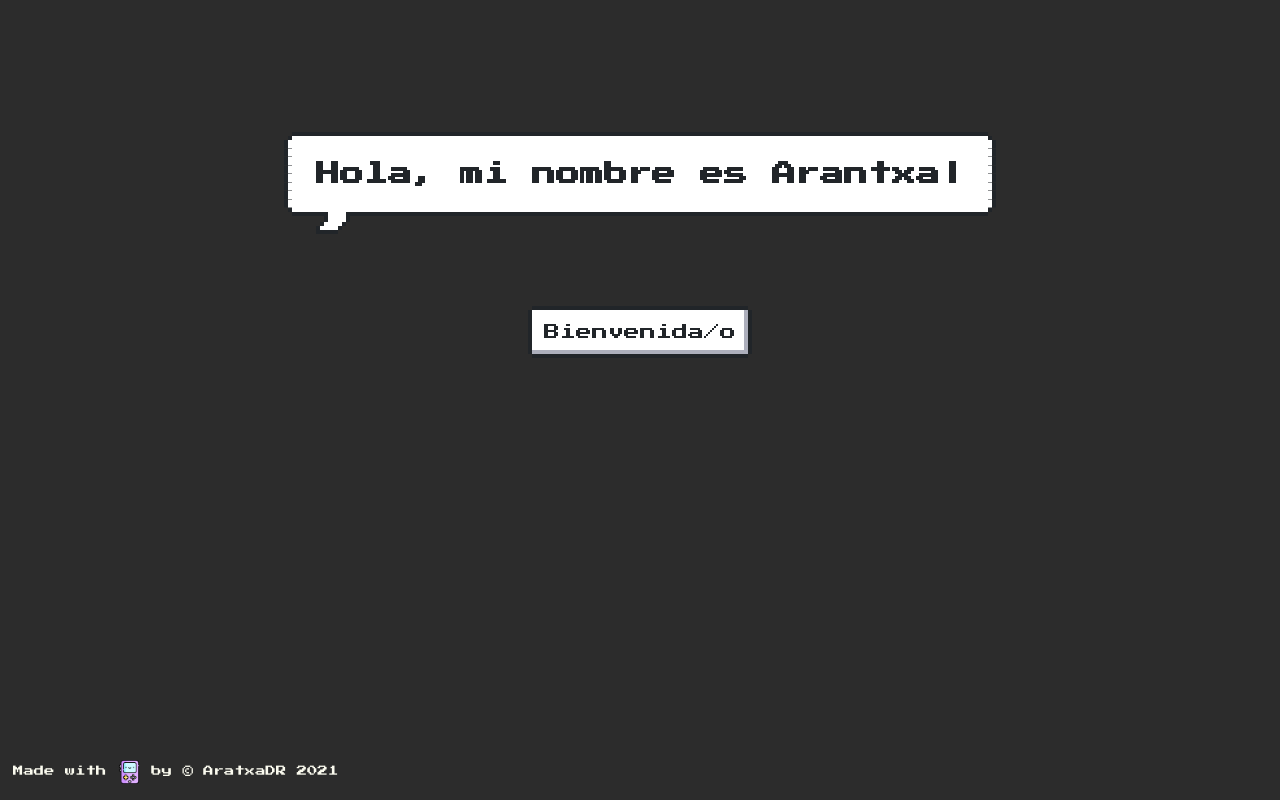
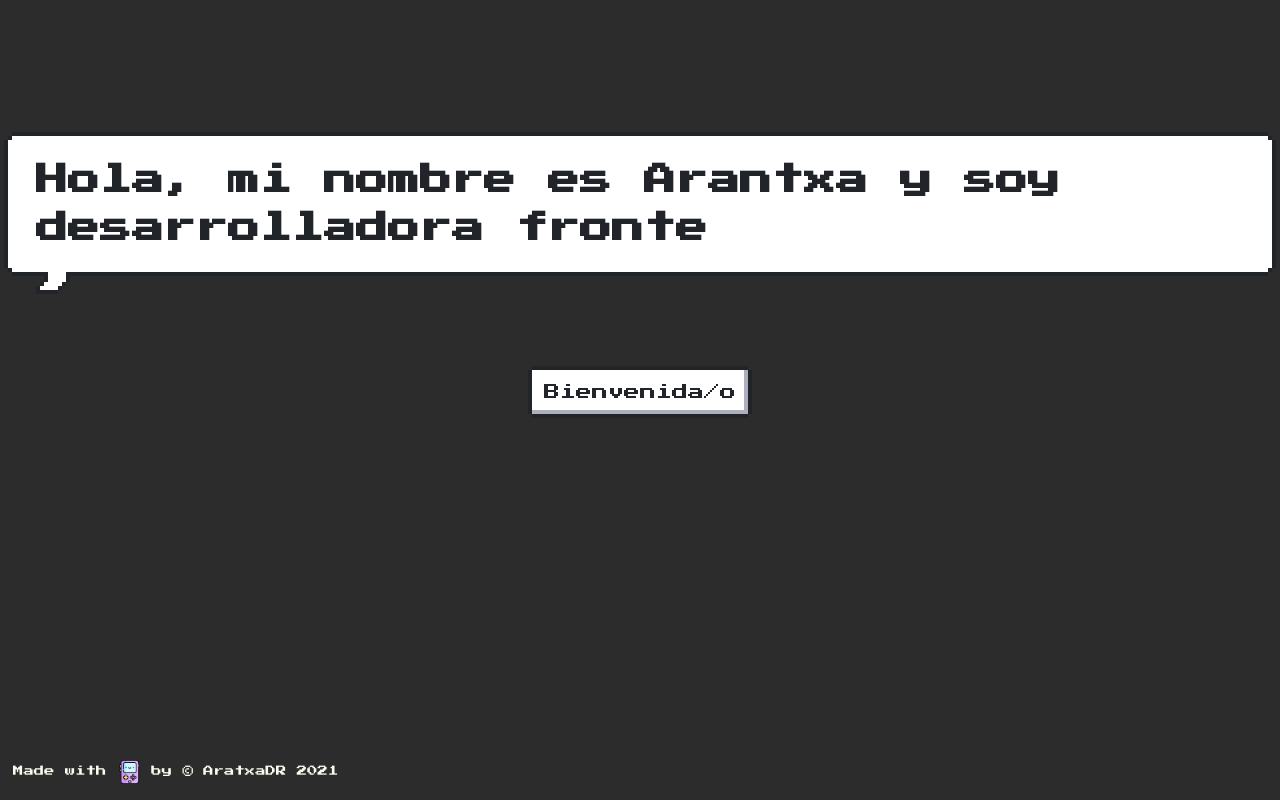
Before and after one commit to ArantxaDR/Portfolio, a React (Create React App) app: page /aboutme in a window 1280 px wide. Built offline with nearby package versions, Linux system fonts and the light colour scheme; a web font is replaced by a local one.

Commit message:
change typewriter from landing

```diff
--- a/src/components/Landing/Landing.tsx
+++ b/src/components/Landing/Landing.tsx
@@ -1,65 +1,17 @@
-//Hooks
-import { useEffect, useState } from "react";
-
 //Component
 import LandingButton from "../Buttons/landingBtn/LandingButton";
+import TypeWriter from "./TypeWriter";
 
 //style
 import "./_landing.scss";
 
-const phrases = [
-  "Hola, mi nombre es Arantxa.",
-  "Soy desarrolladora frontend Jr.",
-  "Bienvenida/o a mi portfolio."
-];
-
+const phrases = "Hola, mi nombre es Arantxa y soy desarrolladora frontend Jr.";
 export default function Landing() {
-  const [index, setIndex] = useState(0);
-  const [subIndex, setSubIndex] = useState(0);
-  const [reverse, setReverse] = useState(false);
-  const [blink, setBlink] = useState(true);
-
-  // typeWriter
-  useEffect(() => {
-    if (index === phrases.length) return;
-
-    if (
-      subIndex === phrases[index].length + 1 &&
-      index !== phrases.length - 1 &&
-      !reverse
-    ) {
-      setReverse(true);
-      return;
-    }
-
-    if (subIndex === 0 && reverse) {
-      setReverse(false);
-      setIndex((prev) => prev + 1);
-      return;
-    }
-
-    const timeout = setTimeout(() => {
-      setSubIndex((prev) => prev + (reverse ? -1 : 1));
-    }, Math.max(reverse ? 75 : subIndex === phrases[index].length ? 900 : 150, Math.random() * 350));
-
-    return () => clearTimeout(timeout);
-  }, [subIndex, index, reverse]);
-
-  // blinker
-  useEffect(() => {
-    const timeout2 = setTimeout(() => {
-      setBlink((prev) => !prev);
-    }, 300);
-    return () => clearTimeout(timeout2);
-  }, [blink]);
-
   return (
     <div className=" landing-wrapper">
       <div className="landing-wrapper__nes">
         <main className=" nes-balloon from-left">
-          <h2>{`${phrases[index].substring(0, subIndex)}${
-            blink ? "|" : ""
-          }`}</h2>
+          <TypeWriter phrases={phrases} />
         </main>
 
         <div className="btn">
--- /dev/null
+++ b/src/components/Landing/TypeWriter.tsx
@@ -0,0 +1,27 @@
+import { useEffect, useState, useRef } from "react";
+
+type TypeWriterProps = {
+  phrases: string;
+};
+export default function TypeWriter({ phrases }: TypeWriterProps) {
+  const index = useRef(0);
+
+  const [text, setText] = useState("");
+
+  useEffect(() => {
+    index.current = 0;
+    setText("");
+  }, []);
+
+  useEffect(() => {
+    const timeoutID = setTimeout(() => {
+      setText((value) => value + phrases.charAt(index.current));
+      index.current += 1;
+    }, 100);
+    return () => {
+      clearTimeout(timeoutID);
+    };
+  }, [text, phrases]);
+
+  return <h1>{text}</h1>;
+}
```
